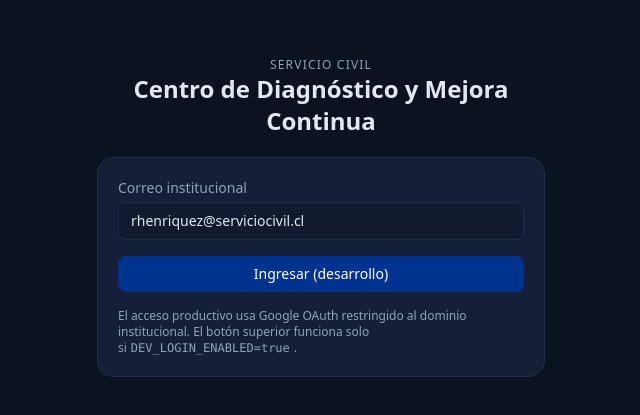
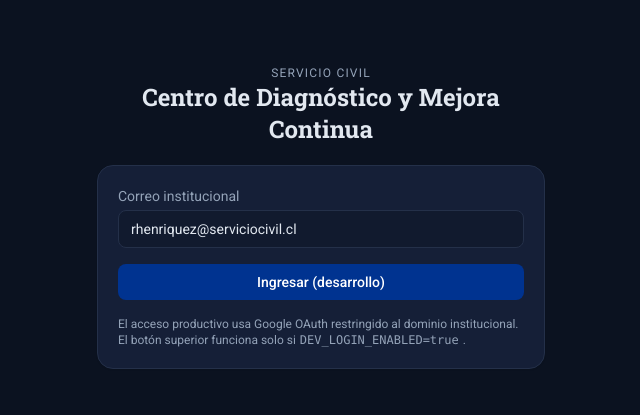
Before and after one commit to rheriquezm/centro-diagnostico, a Next.js app in the folder frontend/: page /login in a window 1280 px wide. Shown: the part 183-598 px from the top of the page, without its empty margins (319-959 px from the left). Built offline with nearby package versions, Linux system fonts and the light colour scheme; no server answers.

Commit message:
design: aplicar kit gobierno (Roboto Slab + Roboto, neutros SDD) [rama experimental]

```diff
--- a/frontend/app/globals.css
+++ b/frontend/app/globals.css
@@ -4,12 +4,12 @@
 
 :root {
   color-scheme: light;
-  --surface: #f8fafc;
-  --surface-soft: #f1f5f9;
+  --surface: #ffffff;
+  --surface-soft: #f8f9fa;
   --surface-card: #ffffff;
-  --surface-border: #e2e8f0;
-  --text: #0f172a;
-  --text-muted: #64748b;
+  --surface-border: #dee2e6;
+  --text: #373737;
+  --text-muted: #6c757d;
 }
 
 .dark {
@@ -29,6 +29,16 @@
 
 body {
   @apply bg-surface text-content antialiased;
+  font-family: var(--font-body), "Roboto", system-ui, sans-serif;
+}
+
+h1,
+h2,
+h3,
+h4,
+h5,
+h6 {
+  font-family: var(--font-heading), "Roboto Slab", serif;
 }
 
 @layer components {
--- a/frontend/app/layout.tsx
+++ b/frontend/app/layout.tsx
@@ -1,5 +1,20 @@
 import type { Metadata } from "next";
+import { Roboto, Roboto_Slab } from "next/font/google";
 import "./globals.css";
+
+const roboto = Roboto({
+  subsets: ["latin"],
+  weight: ["400", "500", "700"],
+  variable: "--font-body",
+  display: "swap",
+});
+
+const robotoSlab = Roboto_Slab({
+  subsets: ["latin"],
+  weight: ["400", "500", "700"],
+  variable: "--font-heading",
+  display: "swap",
+});
 
 export const metadata: Metadata = {
   title: "Centro de Diagnóstico y Mejora Continua",
@@ -13,7 +28,10 @@
   children: React.ReactNode;
 }) {
   return (
-    <html lang="es" className="dark">
+    <html
+      lang="es"
+      className={`dark ${roboto.variable} ${robotoSlab.variable}`}
+    >
       <body>{children}</body>
     </html>
   );
--- a/frontend/tailwind.config.ts
+++ b/frontend/tailwind.config.ts
@@ -5,6 +5,10 @@
   content: ["./app/**/*.{ts,tsx}", "./components/**/*.{ts,tsx}"],
   theme: {
     extend: {
+      fontFamily: {
+        sans: ["var(--font-body)", "Roboto", "system-ui", "sans-serif"],
+        heading: ["var(--font-heading)", "Roboto Slab", "serif"],
+      },
       colors: {
         gob: {
           blue: "#003390",
```
